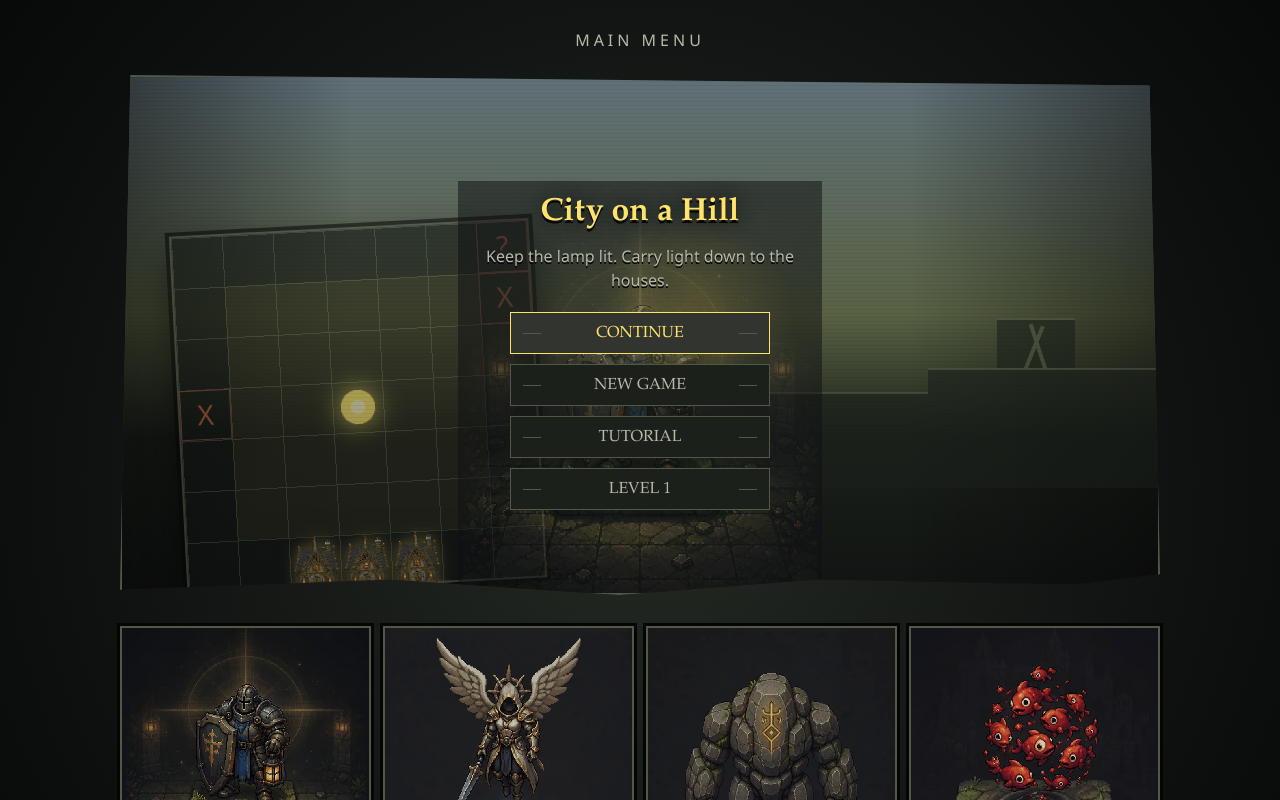
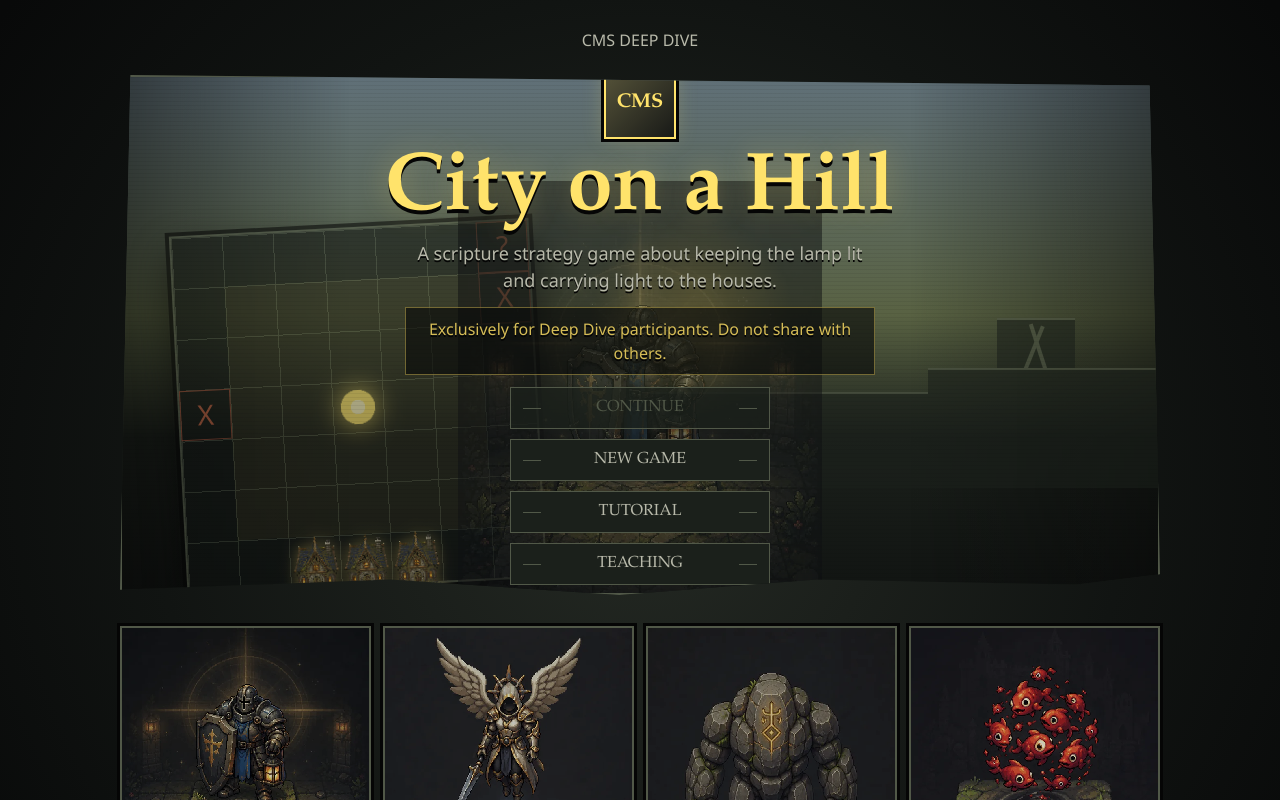
Before and after one commit to NipuniThakshila2000/city-on-a-hill, a React (Vite) app: page / in a window 1280 px wide. Shown: the top 800 px of the page. Built offline with nearby package versions, Linux system fonts and the light colour scheme.

Commit message:
Expand CMS menu and gate continue

```diff
--- a/src/ui/MainMenu.module.css
+++ b/src/ui/MainMenu.module.css
@@ -26,7 +26,7 @@
   margin: 0 auto 24px;
   color: var(--c-grey-2);
   text-transform: uppercase;
-  letter-spacing: 4px;
+  letter-spacing: 0;
 }
 
 .topLabel p {
@@ -236,19 +236,54 @@
   text-align: center;
 }
 
+.cmsLogo {
+  width: 72px;
+  height: 72px;
+  display: grid;
+  place-items: center;
+  border: 2px solid var(--c-lamp);
+  background:
+    linear-gradient(135deg, rgba(255, 227, 107, 0.18), rgba(8, 9, 9, 0.62)),
+    var(--c-lock);
+  color: var(--c-lamp);
+  box-shadow: 0 0 0 3px var(--c-shadow), 0 0 20px rgba(255, 227, 107, 0.22);
+}
+
+.cmsLogo span {
+  font-family: var(--font-title);
+  font-size: 20px;
+  font-weight: 700;
+}
+
+.copy .cmsLogo {
+  margin-bottom: 14px;
+}
+
 .copy h1 {
-  margin: 0 0 12px;
+  margin: 0 0 10px;
   color: var(--c-lamp);
-  font-size: 32px;
-  text-shadow: 0 3px 0 var(--c-shadow), 0 0 22px var(--c-shadow);
+  font-size: clamp(42px, 7vw, 82px);
+  line-height: 0.95;
+  text-shadow: 0 4px 0 var(--c-shadow), 0 0 30px rgba(255, 227, 107, 0.32);
 }
 
 .copy p {
-  margin: 0 0 20px;
-  max-width: 360px;
+  margin: 0 0 12px;
+  max-width: 470px;
   line-height: 1.5;
   color: var(--c-grey-2);
   text-shadow: 0 2px 0 var(--c-shadow);
+}
+
+.logLine {
+  font-size: 18px;
+}
+
+.disclaimer {
+  border: 1px solid rgba(214, 189, 87, 0.48);
+  background: rgba(8, 9, 9, 0.62);
+  padding: 9px 12px;
+  color: var(--c-yellow) !important;
 }
 
 .menuList,
@@ -302,7 +337,135 @@
 .menuList .primary {
   border-color: var(--c-lamp);
   color: var(--c-lamp);
+  background: linear-gradient(180deg, #3b3824, var(--c-lock));
+  box-shadow:
+    inset 0 0 0 2px rgba(255, 227, 107, 0.38),
+    0 0 20px rgba(255, 227, 107, 0.18);
+  animation: continuePulse 1.7s ease-in-out infinite;
+}
+
+.menuList button:disabled {
+  border-color: var(--c-grid-2);
+  background: rgba(27, 32, 27, 0.72);
+  color: var(--c-grid-2);
+  box-shadow: none;
+  animation: none;
+  cursor: not-allowed;
+}
+
+.teachingPage {
+  max-width: 1040px;
+  margin: 0 auto;
+  display: grid;
+  gap: 18px;
+}
+
+.cmsHeader {
+  display: flex;
+  gap: 16px;
+  align-items: center;
+  border-bottom: 1px solid var(--c-grid-2);
+  padding-bottom: 16px;
+}
+
+.cmsHeader p,
+.cmsHeader h1 {
+  margin: 0;
+}
+
+.cmsHeader p {
+  color: var(--c-yellow);
+  text-transform: uppercase;
+}
+
+.cmsHeader h1 {
+  color: var(--c-lamp);
+  font-size: clamp(38px, 8vw, 72px);
+}
+
+.purpose,
+.teachingGrid article,
+.characterBreakdown article {
+  border: 1px solid var(--c-grid-2);
+  background: rgba(27, 32, 27, 0.84);
+  box-shadow: 0 0 0 3px var(--c-shadow);
+}
+
+.purpose {
+  padding: 18px;
+}
+
+.purpose h2,
+.teachingGrid h2,
+.characterBreakdown h2,
+.characterBreakdown h3 {
+  margin: 0;
+  color: var(--c-lamp);
+}
+
+.purpose p,
+.teachingGrid p,
+.characterBreakdown p {
+  margin: 8px 0 0;
+  line-height: 1.55;
+  color: var(--c-grey-2);
+}
+
+.teachingGrid {
+  display: grid;
+  grid-template-columns: repeat(2, minmax(0, 1fr));
+  gap: 12px;
+}
+
+.teachingGrid article {
+  padding: 14px;
+}
+
+.characterBreakdown {
+  display: grid;
+  gap: 12px;
+}
+
+.characterBreakdown > h2 {
+  margin-top: 8px;
+}
+
+.characterBreakdown article {
+  display: grid;
+  grid-template-columns: 140px 1fr;
+  gap: 14px;
+  align-items: center;
+  padding: 12px;
+}
+
+.characterBreakdown img {
+  width: 100%;
+  aspect-ratio: 1;
+  object-fit: cover;
+  object-position: center 28%;
+  border: 1px solid var(--c-grid-2);
+  filter: saturate(0.92) brightness(0.86);
+}
+
+.characterBreakdown span {
+  width: 34px;
+  height: 34px;
+  display: grid;
+  place-items: center;
+  border: 1px solid var(--c-grid-2);
+  color: var(--c-lamp);
   background: var(--c-lock);
+  margin-bottom: 8px;
+}
+
+.backButton {
+  justify-self: start;
+  min-height: 42px;
+  border: 1px solid var(--c-lamp);
+  background: var(--c-lock);
+  color: var(--c-lamp);
+  padding: 0 14px;
+  border-radius: 0;
 }
 
 .setup {
@@ -460,6 +623,14 @@ button:disabled {
     height: 160px;
   }
 
+  .teachingGrid {
+    grid-template-columns: 1fr;
+  }
+
+  .characterBreakdown article {
+    grid-template-columns: 96px 1fr;
+  }
+
   .setup {
     margin-top: 18px;
   }
@@ -469,4 +640,43 @@ button:disabled {
   .roster {
     grid-template-columns: 1fr;
   }
+
+  .copy h1 {
+    font-size: 42px;
+  }
+
+  .logLine {
+    font-size: 15px;
+  }
+
+  .cmsHeader {
+    align-items: flex-start;
+  }
+
+  .cmsLogo {
+    width: 58px;
+    height: 58px;
+  }
+
+  .cmsLogo span {
+    font-size: 16px;
+  }
+
+  .characterBreakdown article {
+    grid-template-columns: 1fr;
+  }
+
+  .characterBreakdown img {
+    max-height: 220px;
+  }
 }
+
+@keyframes continuePulse {
+  0%,
+  100% {
+    filter: brightness(1);
+  }
+  50% {
+    filter: brightness(1.22);
+  }
+}
--- a/src/ui/MainMenu.tsx
+++ b/src/ui/MainMenu.tsx
@@ -1,3 +1,4 @@
+import { useState } from "react";
 import type { HelperId } from "../game/types";
 import { levels } from "../levels";
 import { availableHelpers, useGame } from "../store/useGame";
@@ -34,28 +35,55 @@ const characters = [
     name: "The Protector",
     image: protectorImage,
     mark: "P",
-    summary: "Holds ground and turns paths aside."
+    summary: "Holds ground and turns paths aside.",
+    teaching: "The Protector connects to the CMS emphasis on covering what carries light. He does not attack; his work is presence, position, and faithful resistance. In play, his protected squares make the invisible work of spiritual covering visible on the board."
   },
   {
     id: "destroyer",
     name: "The Destroyer",
     image: destroyerImage,
     mark: "D",
-    summary: "Answers any threat, at a cost."
+    summary: "Answers any threat, at a cost.",
+    teaching: "The Destroyer represents decisive confrontation. CMS teaching does not frame force as the first answer; the limited charges and verse check show that destruction must be governed by scripture, timing, and responsibility."
   },
   {
     id: "binder",
     name: "The Binder",
     image: binderImage,
     mark: "B",
-    summary: "Locks a square and gives up freedom."
+    summary: "Locks a square and gives up freedom.",
+    teaching: "The Binder comes from the lesson language of binding. He closes a path so darkness cannot advance through it. The cost is that a bound position also limits movement, teaching that spiritual authority includes constraint and stewardship."
   },
   {
     id: "looser",
     name: "The Looser",
     image: looserImage,
     mark: "L",
-    summary: "Fast, fragile, and useful in the way."
+    summary: "Fast, fragile, and useful in the way.",
+    teaching: "The Looser connects to the lesson language of loosing. He opens what has been bound when the board needs release. His fragility makes release feel careful rather than casual."
+  }
+];
+
+const teachingLinks = [
+  {
+    title: "Lamp",
+    body: "The lamp is the center of witness. It teaches that light begins from a kept source before it is carried outward."
+  },
+  {
+    title: "Houses",
+    body: "The houses represent the people and places that must receive light. The win condition is not surviving alone; it is making sure the light reaches others."
+  },
+  {
+    title: "Darkness",
+    body: "Darkness is pressure, confusion, and opposition moving toward the lamp. Its tiers help players see that not every threat has the same weight."
+  },
+  {
+    title: "YESOD and MALKUT",
+    body: "MALKUT shows the before/current state. YESOD shows the after/forecast state. The lesson connection is discernment: seeing what is present and what is approaching."
+  },
+  {
+    title: "Verse checks",
+    body: "Attacks are resolved through scripture recall instead of raw numbers alone. Stats decide the difficulty, but the passage decides whether the action lands."
   }
 ];
 
@@ -65,14 +93,102 @@ type MainMenuProps = {
 };
 
 export default function MainMenu({ onStart, onTutorial }: MainMenuProps) {
-  const { campaign, helper, level, startLevel } = useGame();
+  const [showTeaching, setShowTeaching] = useState(false);
+  const {
+    campaign,
+    helper,
+    level,
+    startLevel,
+    turn,
+    threats,
+    cornerstones,
+    preparedSoil,
+    templeHits,
+    pieces,
+    destroyerCharges
+  } = useGame();
+  const hasRunningGame =
+    turn > 1 ||
+    threats.length > 0 ||
+    cornerstones.length > 0 ||
+    preparedSoil.length > 0 ||
+    templeHits > 0 ||
+    destroyerCharges < 3 ||
+    Object.values(pieces).some((piece) => {
+      const start = level.startPositions[piece.id];
+      return (
+        piece.pos.x !== start.x ||
+        piece.pos.y !== start.y ||
+        piece.moved ||
+        piece.acted ||
+        piece.hp < piece.maxHp ||
+        !!piece.locked
+      );
+    });
+
+  if (showTeaching) {
+    return (
+      <main className={styles.menu}>
+        <section className={styles.teachingPage} aria-label="Teaching">
+          <div className={styles.cmsHeader}>
+            <div className={styles.cmsLogo} aria-label="CMS logo">
+              <span>CMS</span>
+            </div>
+            <div>
+              <p>Deep Dive teaching companion</p>
+              <h1>Teaching</h1>
+            </div>
+          </div>
+
+          <p className={styles.disclaimer}>
+            This game is exclusively for Deep Dive participants and should not be shared with others.
+          </p>
+
+          <article className={styles.purpose}>
+            <h2>Purpose of the game</h2>
+            <p>
+              City on a Hill turns CMS teaching into a playable exercise of discernment, covering, binding,
+              loosing, restraint, and scripture-guided action. The board is designed to help participants
+              feel the cost of timing: light must be protected, threats must be read before they arrive, and
+              every powerful action needs a passage behind it.
+            </p>
+          </article>
+
+          <section className={styles.teachingGrid} aria-label="Game elements and CMS teaching connections">
+            {teachingLinks.map((item) => (
+              <article key={item.title}>
+                <h2>{item.title}</h2>
+                <p>{item.body}</p>
+              </article>
+            ))}
+          </section>
+
+          <section className={styles.characterBreakdown} aria-label="Character breakdown">
+            <h2>Character breakdown</h2>
+            {characters.map((character) => (
+              <article key={character.id}>
+                <img src={character.image} alt="" />
+                <div>
+                  <span>{character.mark}</span>
+                  <h3>{character.name}</h3>
+                  <p>{character.teaching}</p>
+                </div>
+              </article>
+            ))}
+          </section>
+
+          <button className={styles.backButton} onClick={() => setShowTeaching(false)}>Back to menu</button>
+        </section>
+      </main>
+    );
+  }
 
   return (
     <main className={styles.menu}>
       <section className={styles.hero} aria-label="Main menu">
         <div className={styles.topLabel}>
           <span />
-          <p>Main Menu</p>
+          <p>CMS Deep Dive</p>
           <span />
         </div>
 
@@ -96,12 +212,24 @@ export default function MainMenu({ onStart, onTutorial }: MainMenuProps) {
             <span className={styles.edgeThree}>?</span>
           </div>
           <div className={styles.copy}>
+            <div className={styles.cmsLogo} aria-label="CMS logo">
+              <span>CMS</span>
+            </div>
             <h1>City on a Hill</h1>
-            <p>Keep the lamp lit. Carry light down to the houses.</p>
+            <p className={styles.logLine}>A scripture strategy game about keeping the lamp lit and carrying light to the houses.</p>
+            <p className={styles.disclaimer}>Exclusively for Deep Dive participants. Do not share with others.</p>
             <nav className={styles.menuList} aria-label="Main commands">
-              <button className={styles.primary} onClick={onStart}>Continue</button>
+              <button
+                className={hasRunningGame ? styles.primary : ""}
+                onClick={onStart}
+                disabled={!hasRunningGame}
+                title={hasRunningGame ? "Continue the current run" : "Start a new game first"}
+              >
+                Continue
+              </button>
               <button onClick={() => startLevel(1, helper)}>New Game</button>
               <button onClick={onTutorial}>Tutorial</button>
+              <button onClick={() => setShowTeaching(true)}>Teaching</button>
               <button onClick={onStart}>Level {level.id}</button>
             </nav>
           </div>
```
